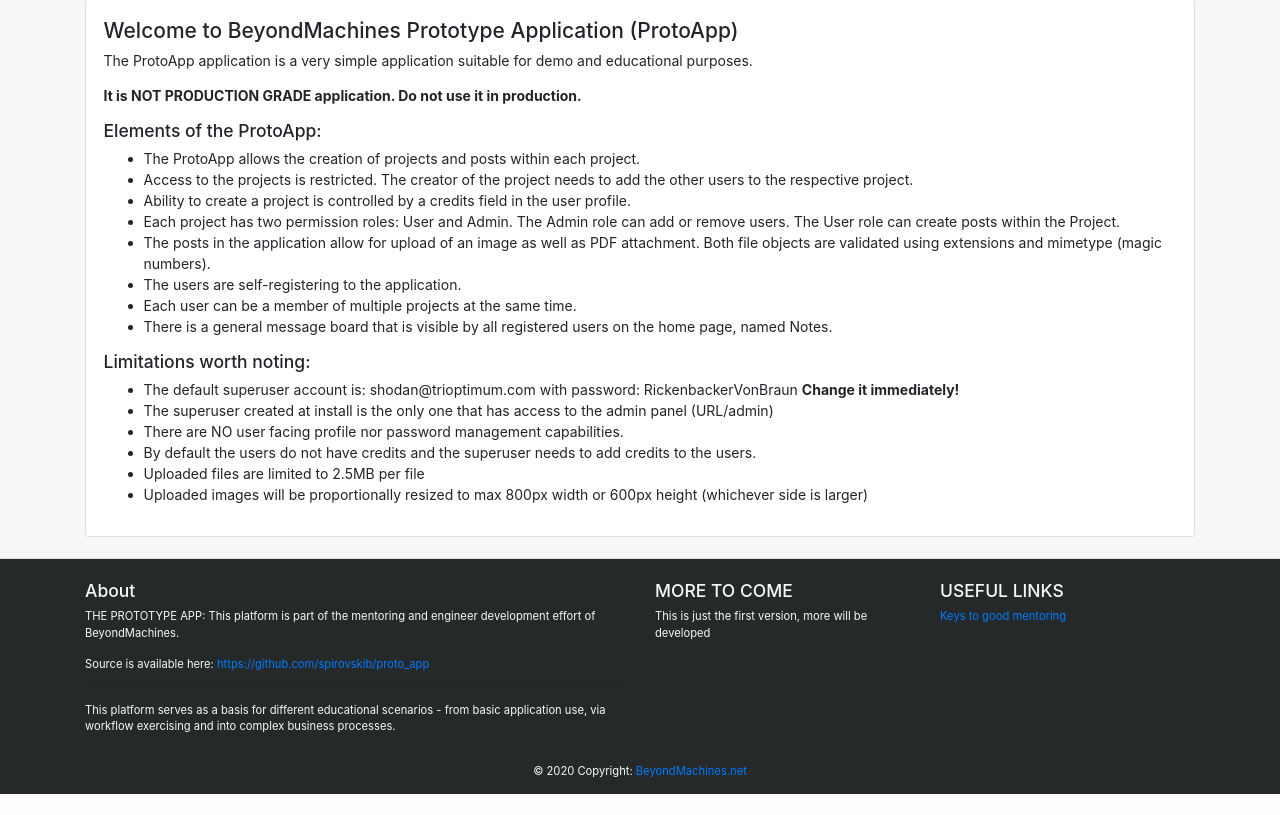
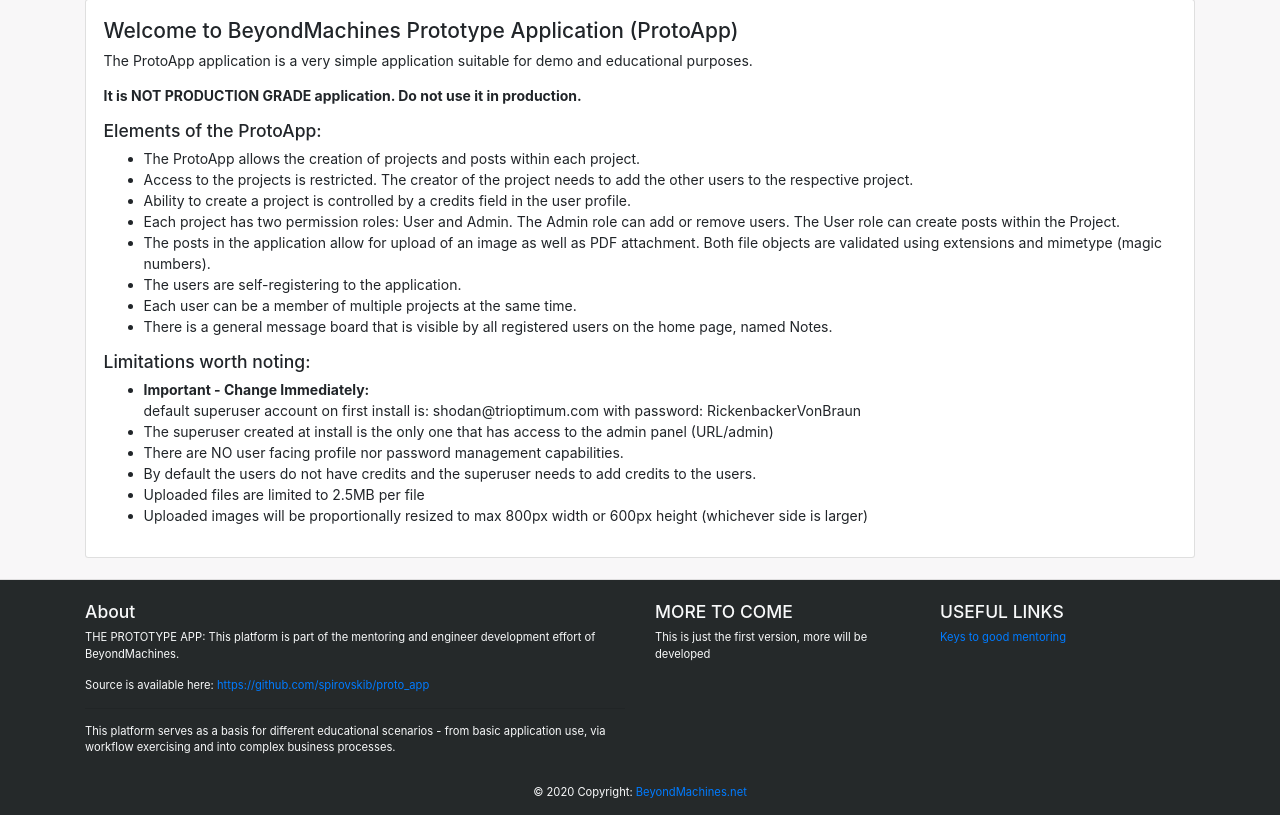
Before and after one commit to spirovskib/proto_app, a Django app: page / in a window 1280 px wide. Shown: the part 60-875 px from the top of the page. Before the commit the page ends 854 px from the top, so only its background shows below. Run offline with Django 3.2, Linux system fonts and the light colour scheme; some libraries are stand-ins or nearby versions.

Commit message:
intro text update

```diff
--- a/templates/intro.html
+++ b/templates/intro.html
@@ -17,7 +17,7 @@
 
 <h5>Limitations worth noting: </h5>
 <ul>
-  <li>The default superuser account is: shodan@trioptimum.com with password: RickenbackerVonBraun <strong>Change it immediately!</strong></li>
+  <li><strong>Important - Change Immediately:</strong></li>default superuser account on first install is: shodan@trioptimum.com with password: RickenbackerVonBraun
   <li>The superuser created at install is the only one that has access to the admin panel (URL/admin)</li>
   <li>There are NO user facing profile nor password management capabilities.</li>
   <li>By default the users do not have credits and the superuser needs to add credits to the users.</li>
```
